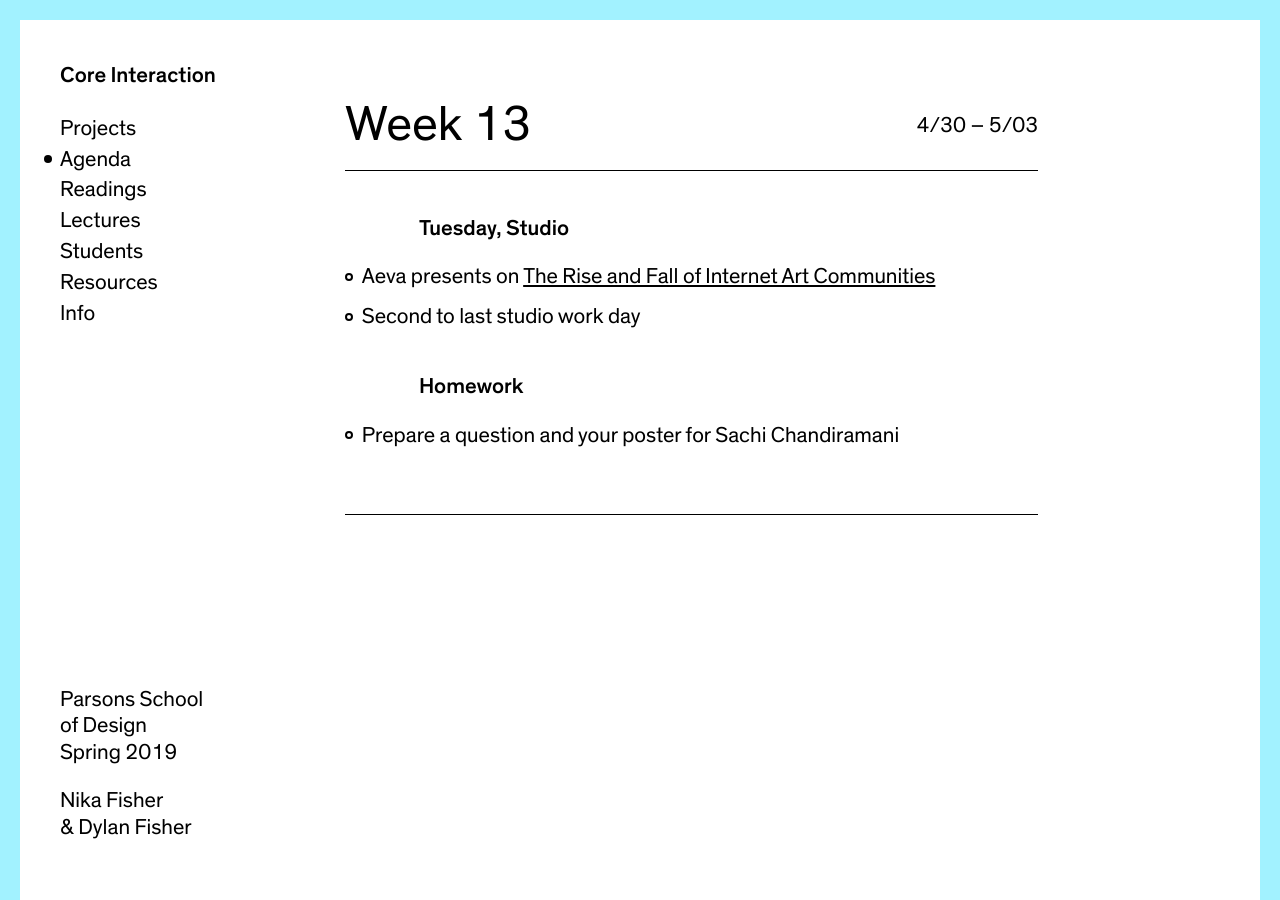
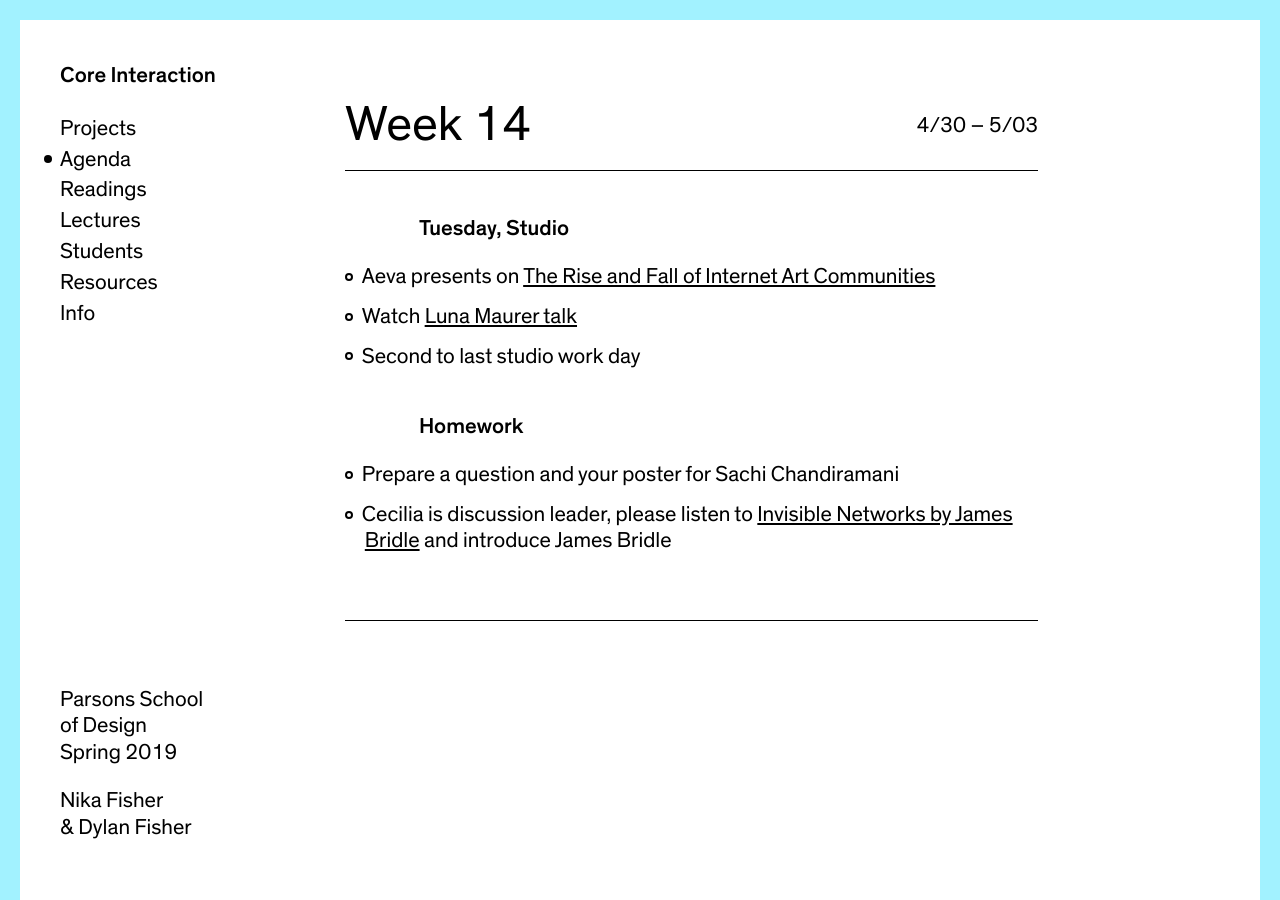
Before and after one commit to dylanfisher/ci19, a Jekyll site: the page built from _agendas/week-14.md, in a window 1280 px wide and 900 px high. Built offline with Jekyll 4.4.1, drawn with Linux system fonts in a browser that asks for light colours.

Commit message:
Add to agenda

```diff
--- a/_agendas/week-14.md
+++ b/_agendas/week-14.md
@@ -1,5 +1,5 @@
 ---
-title:            Week 13
+title:            Week 14
 start_date:       2019-04-30 00:00:00 -0500
 date_range:       4/30 – 5/03
 ---
@@ -7,11 +7,13 @@ date_range:       4/30 – 5/03
 ### Tuesday, Studio
 
 - Aeva presents on [The Rise and Fall of Internet Art Communities](https://www.artsy.net/article/artsy-editorial-rise-fall-internet-art-communities)
+- Watch [Luna Maurer talk](https://www.youtube.com/watch?v=izRFt0xYGVc&list=PL5aJYoXLOMo1TI6bLz7xDpQNDwYRh2KbC)
 - Second to last studio work day
 
 ### Homework
 
 - Prepare a question and your poster for Sachi Chandiramani
+- Cecilia is discussion leader, please listen to [Invisible Networks by James Bridle](https://www.bbc.co.uk/sounds/play/m000458l) and introduce James Bridle
 
 
 ---
```
